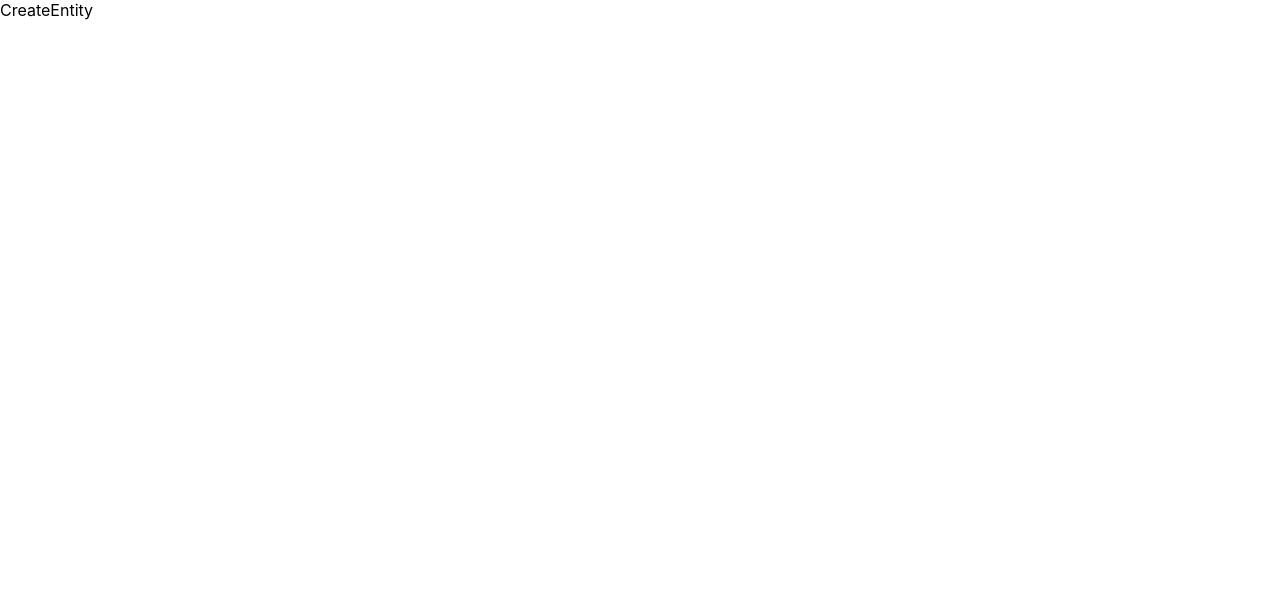
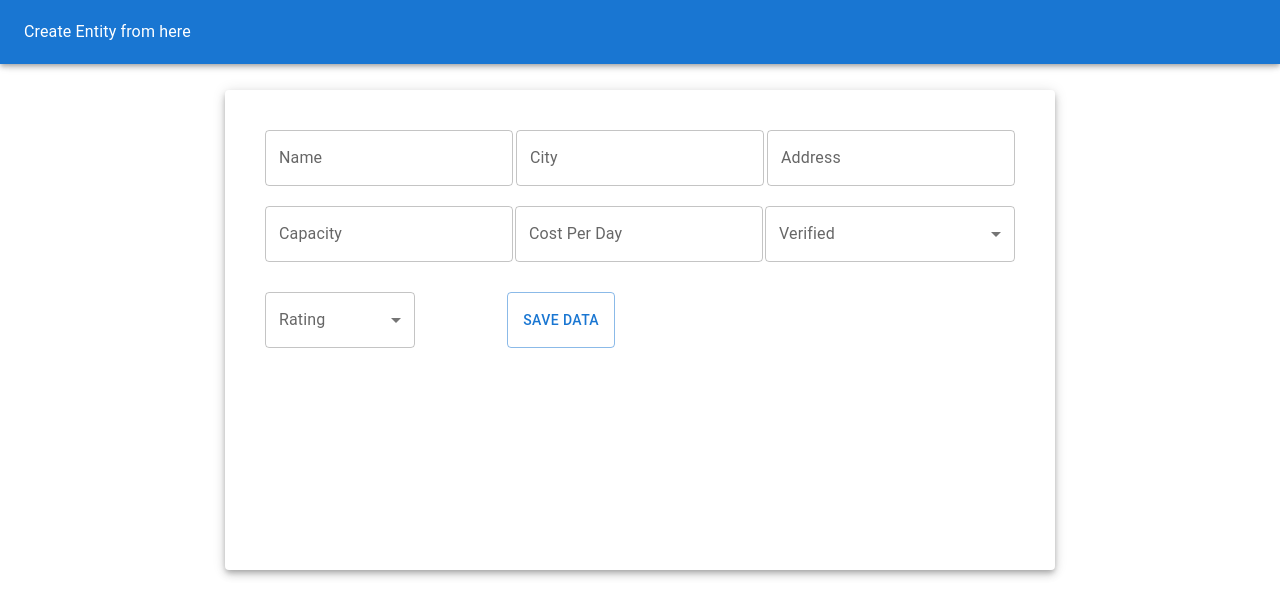
Before and after one commit to Iqbal0786/petboarding, a React (Create React App) app: page /listing/create in a window 1280 px wide. Shown: the top 616 px of the page. Built offline with nearby package versions, Linux system fonts and the light colour scheme.

Commit message:
some changes

```diff
--- a/src/components/CreateEntity.jsx
+++ b/src/components/CreateEntity.jsx
@@ -1,7 +1,86 @@
-import React from 'react'
+import { AppBar, Box, Button, Checkbox, FormControl, FormControlLabel, FormGroup, InputLabel, MenuItem, Paper, Rating, Select, TextField, Toolbar, Typography } from '@mui/material'
+import { computeHeadingLevel } from '@testing-library/react';
+import React, { useState } from 'react'
 
 export default function CreateEntity() {
+    const [data,setData]=useState({
+        name:"",
+        city:"",
+        address:"",
+        capacity:"",
+        cpd:"",
+        verified:"",
+        rating:""
+    })
+    const [Rating,setRating]=useState(1)
+
+    const getDatahandler=(e)=>{
+         let {id,value}= e.target;
+         setData({...data, [id]:value})
+
+
+    }
+    console.log(Rating)
+    console.log(data)
   return (
-    <div>CreateEntity</div>
+    <>
+    <AppBar>
+        <Toolbar>
+        <Typography>Create Entity from here</Typography>
+        </Toolbar>
+    </AppBar>
+   <Box >
+      <Paper elevation={5} sx={{width:750 , height:400 ,margin:"auto" , marginTop:"90px" , padding:"40px" }}>
+         <Box sx={{display:"flex" ,justifyContent:"space-between" , marginBottom:"20px"}}>
+         <TextField type={"text"} id="name" label={"Name"} variant="outlined" onChange={getDatahandler}/>
+        <TextField type={"text"} id="city" label={"City"} onChange={getDatahandler}/>
+        <TextField type={"text"} id="address" label={"Address"} onChange={getDatahandler}/>
+         </Box>
+
+         <Box sx={{display:"flex" ,justifyContent:"space-between"} }>
+         <TextField type={"number"} id='capacity' label={"Capacity"} onChange={getDatahandler}variant="outlined"/>
+        <TextField type={"number"}  id="cpd" label={"Cost Per Day"} onChange={getDatahandler}/>
+        <FormControl sx={{width:"250px"}}>
+         <InputLabel> Verified</InputLabel>
+        <Select
+
+          value={data.verified}
+          label="Rating"
+          onChange={(e)=>{
+              setData({...data,verified:e.target.value})
+          }}
+        >
+               <MenuItem value={""}>Choose</MenuItem>
+          <MenuItem value={"Yes"}>Yes</MenuItem>
+          <MenuItem value={"No"}>No</MenuItem>
+
+        </Select>
+      </FormControl>
+         </Box>
+         <Box sx={{marginTop:"30px" , display:"flex",justifyContent:"space-between" ,width:"350px"}}>
+
+         <FormControl sx={{width:"150px"}}>
+         <InputLabel>Rating</InputLabel>
+        <Select
+
+          value={data.rating}
+          label="Rating"
+          onChange={(e)=>{
+              setData({...data,rating:e.target.value})
+          }}
+        >
+          <MenuItem value={1}>1</MenuItem>
+          <MenuItem value={2}>2</MenuItem>
+          <MenuItem value={3}>3</MenuItem>
+          <MenuItem value={4}>4</MenuItem>
+          <MenuItem value={5}>5</MenuItem>
+        </Select>
+      </FormControl>
+
+      <Button variant='outlined'>Save Data</Button>
+         </Box>
+      </Paper>
+     </Box>
+    </>
   )
 }
--- a/src/components/EntityPage.jsx
+++ b/src/components/EntityPage.jsx
@@ -1,7 +1,11 @@
+import { Paper } from '@mui/material'
+import { Box } from '@mui/system'
 import React from 'react'
 
 export default function EntityPage() {
   return (
-    <div>EntityPage</div>
+    <>
+
+    </>
   )
 }
--- a/src/components/Home.jsx
+++ b/src/components/Home.jsx
@@ -8,6 +8,7 @@ import TableRow from '@mui/material/TableRow';
 import Paper from '@mui/material/Paper';
 import React from 'react'
 import { styled } from '@mui/material/styles';
+import { Link } from 'react-router-dom';
 
 function createData(name, calories, fat, carbs, protein) {
     return { name, calories, fat, carbs, protein };
@@ -29,10 +30,12 @@ export default function Home() {
             <Typography>PetBoarding</Typography>
         </Toolbar>
     </AppBar>
-    <Box sx={{ margin:"auto",marginTop:"100px",display:"flex", justifyContent:"space-between" , width:"50%"}}>
+    <Box sx={{ margin:"auto",marginTop:"100px",display:"flex", justifyContent:"space-between" , width:"70%"}}>
+   <Link to='/listing/create' style={{textDecoration:"none"}}> <Button variant='contained'>Create Entity</Button></Link>
         <Button variant='contained'>Filter By City Name</Button>
         <Button variant='contained'> Filter By Varified</Button>
         <Button variant='contained'>Sort By Cost Per Day</Button>
+        <Button variant='contained'>Sort By Cost Rating</Button>
     </Box>
      {/* table box */}
     <Box sx={{margin:"10px"}}>
```
